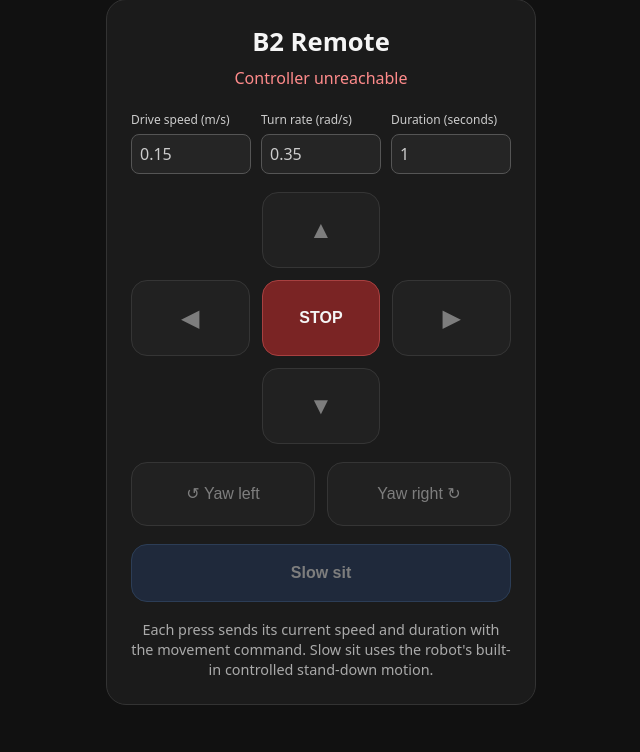
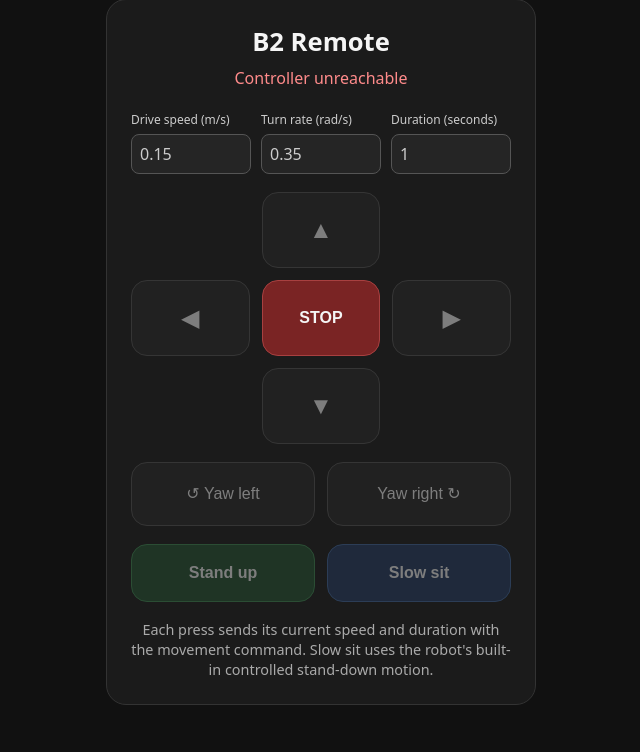
Before and after one commit to MuhammaDaniyal/b2-remote-web, a Python web app: template templates/index.html in a window 1280 px wide. Shown: the part 48-800 px from the top of the page, without its empty margins (319-959 px from the left). Run offline with Jinja, Linux system fonts and the light colour scheme; the template is opened without the code that fills it, so the values that code supplies are empty.

Commit message:
Add stand command functionality and update UI for posture controls

```diff
--- a/static/app.js
+++ b/static/app.js
@@ -1,9 +1,10 @@
 "use strict";
 
 const statusElement = document.getElementById("status");
-const commandButtons = [...document.querySelectorAll("[data-command], [data-sit]")];
+const commandButtons = [...document.querySelectorAll("[data-command], [data-sit], [data-stand]")];
 const stopButton = document.getElementById("stop-button");
 const sitButton = document.getElementById("sit-button");
+const standButton = document.getElementById("stand-button");
 const linearSpeedInput = document.getElementById("linear-speed");
 const yawSpeedInput = document.getElementById("yaw-speed");
 const durationInput = document.getElementById("duration");
@@ -97,29 +98,32 @@ commandButtons.forEach(button => {
     }
 });
 
-sitButton.addEventListener("click", async () => {
+async function sendPostureAction(action, label) {
     if (requestInFlight || Date.now() < localCooldownUntil) return;
     requestInFlight = true;
     setButtonsDisabled(true);
-    setStatus("Requesting slow sit…", "busy");
+    setStatus(`Requesting ${label}…`, "busy");
 
     try {
-        const response = await fetch("/api/sit", { method: "POST" });
+        const response = await fetch(`/api/${action}`, { method: "POST" });
         const data = await response.json();
         if (!response.ok) {
-            setStatus(data.error === "busy" ? "Robot is still busy" : (data.error || "Sit request failed"), "error");
+            setStatus(data.error === "busy" ? "Robot is still busy" : (data.error || `${label} request failed`), "error");
             return;
         }
 
         localCooldownUntil = Date.now() + 350;
-        setStatus("Slow sit accepted", "busy");
+        setStatus(`${label} accepted`, "busy");
     } catch (_) {
-        setStatus("Sit request failed", "error");
+        setStatus(`${label} request failed`, "error");
     } finally {
         requestInFlight = false;
         refreshStatus();
     }
-});
+}
+
+sitButton.addEventListener("click", () => sendPostureAction("sit", "slow sit"));
+standButton.addEventListener("click", () => sendPostureAction("stand", "stand up"));
 
 stopButton.addEventListener("click", async () => {
     requestInFlight = true;
--- a/static/style.css
+++ b/static/style.css
@@ -139,14 +139,29 @@ h1 {
     font-size: 1rem;
 }
 
-.sit {
+.posture-controls {
+    display: grid;
+    grid-template-columns: 1fr 1fr;
+    gap: 12px;
+    margin-top: 18px;
+}
+
+.sit,
+.stand {
     width: 100%;
     min-height: 58px;
-    margin-top: 18px;
+    font-size: 1rem;
+    font-weight: 700;
+}
+
+.sit {
     background: #243b62;
     border-color: #41689f;
-    font-size: 1rem;
-    font-weight: 700;
+}
+
+.stand {
+    background: #245333;
+    border-color: #3f8b54;
 }
 
 .note {
--- a/templates/index.html
+++ b/templates/index.html
@@ -41,7 +41,10 @@
             <button class="control yaw" data-command="yaw_right">Yaw right ↻</button>
         </section>
 
-        <button class="control sit" id="sit-button" data-sit>Slow sit</button>
+        <section class="posture-controls" aria-label="Posture controls">
+            <button class="control stand" id="stand-button" data-stand>Stand up</button>
+            <button class="control sit" id="sit-button" data-sit>Slow sit</button>
+        </section>
 
         <p class="note">
             Each press sends its current speed and duration with the movement command. Slow sit uses the robot's built-in controlled stand-down motion.
```
Also changed, not shown: app.py (+9 -2 lines), robot_controller.py (+19 -2 lines).
